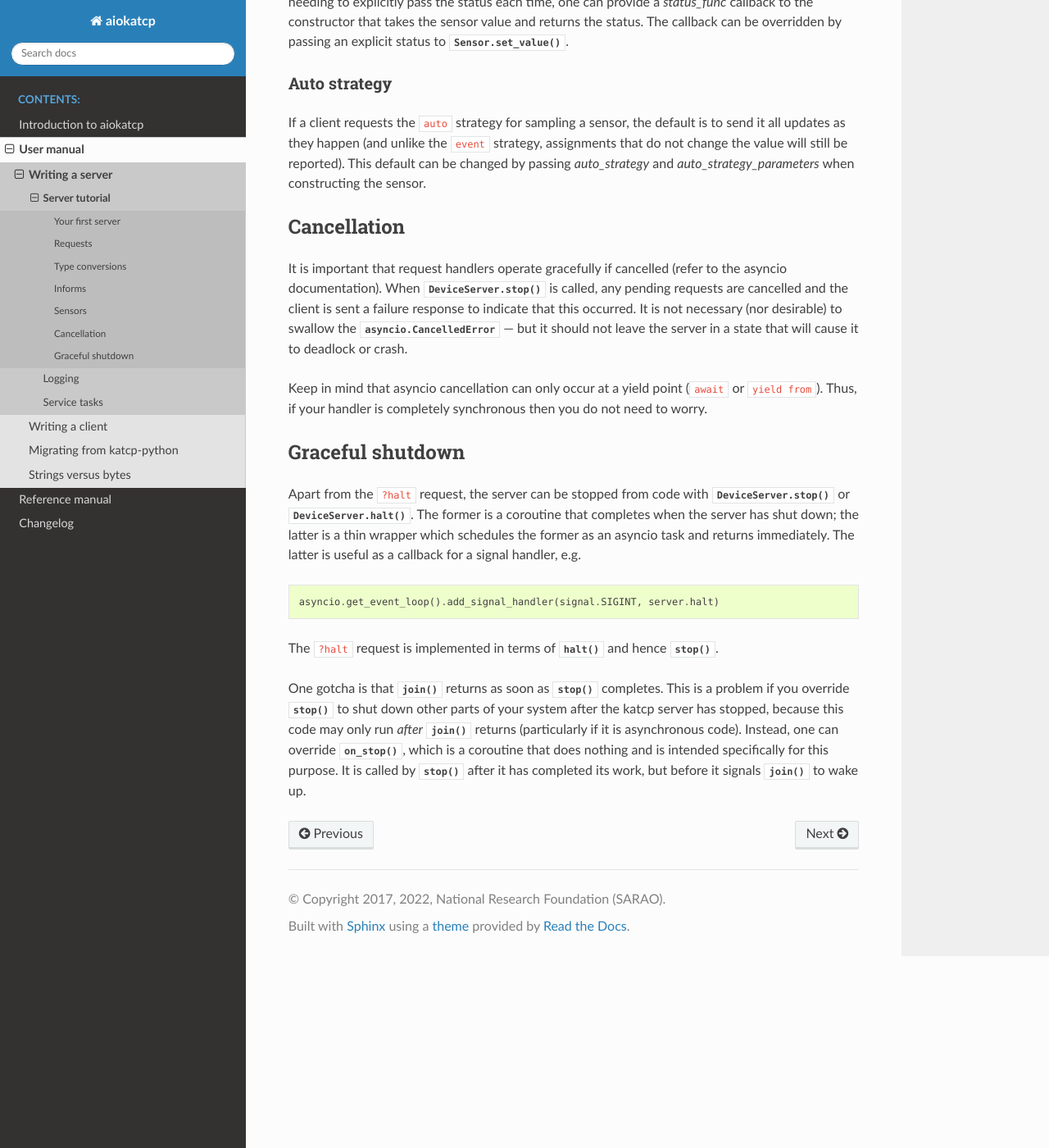
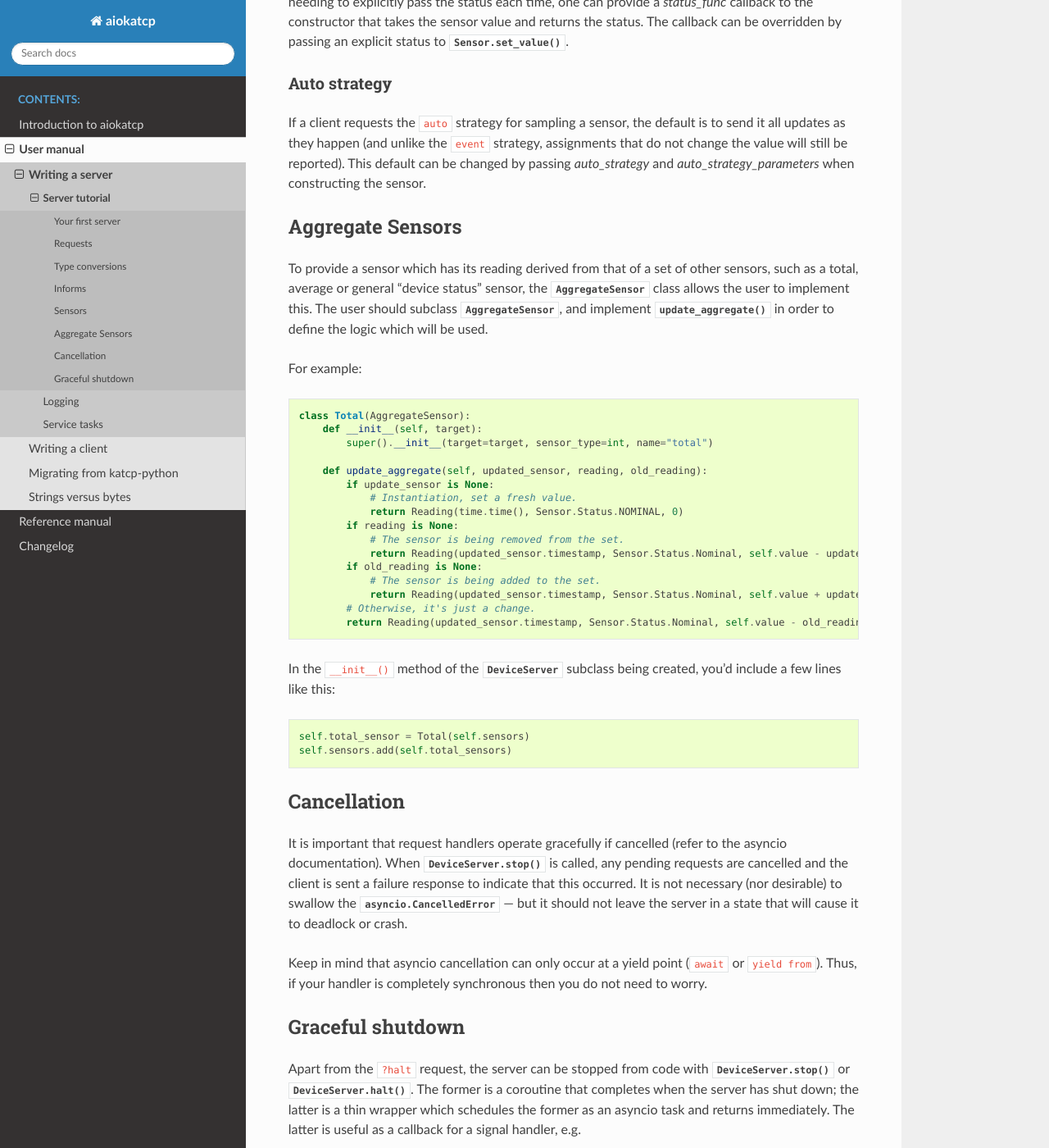
Before and after one commit to ska-sa/aiokatcp, a Sphinx documentation site: the page built from doc/server/tutorial.rst, in a window 1280 px wide and 1400 px high, scrolled down 3958 px. Shown: the whole window at 82% size. Built offline with Sphinx 7.4.7 and the Read the Docs theme 2.0.0, drawn with Linux system fonts in a browser that asks for light colours; the version number could not be read and is left out.

Commit message:
Add some user documentation for AggregateSensor

```diff
--- a/doc/server/tutorial.rst
+++ b/doc/server/tutorial.rst
@@ -216,6 +216,46 @@ assignments that do not change the value will still be reported). This default
 can be changed by passing `auto_strategy` and `auto_strategy_parameters` when
 constructing the sensor.
 
+Aggregate Sensors
+-----------------
+To provide a sensor which has its reading derived from that of a set of other
+sensors, such as a total, average or general "device status" sensor, the
+:class:`.AggregateSensor` class allows the user to implement this. The user
+should subclass :class:`.AggregateSensor`, and implement
+:func:`.~AggregateSensor.update_aggregate` in order to define the logic which will
+be used.
+
+For example:
+
+.. code:: python
+
+    class Total(AggregateSensor):
+        def __init__(self, target):
+            super().__init__(target=target, sensor_type=int, name="total")
+
+        def update_aggregate(self, updated_sensor, reading, old_reading):
+            if update_sensor is None:
+                # Instantiation, set a fresh value.
+                return Reading(time.time(), Sensor.Status.NOMINAL, 0)
+            if reading is None:
+                # The sensor is being removed from the set.
+                return Reading(updated_sensor.timestamp, Sensor.Status.Nominal, self.value - updated_sensor.value)
+            if old_reading is None:
+                # The sensor is being added to the set.
+                return Reading(updated_sensor.timestamp, Sensor.Status.Nominal, self.value + updated_sensor.value)
+            # Otherwise, it's just a change.
+            return Reading(updated_sensor.timestamp, Sensor.Status.Nominal, self.value - old_reading.value + reading.value)
+
+
+In the ``__init__()`` method of the :class:`.DeviceServer` subclass being
+created, you'd include a few lines like this:
+
+.. code:: python
+
+    self.total_sensor = Total(self.sensors)
+    self.sensors.add(self.total_sensors)
+
+
 Cancellation
 ------------
 It is important that request handlers operate gracefully if cancelled (refer
```
